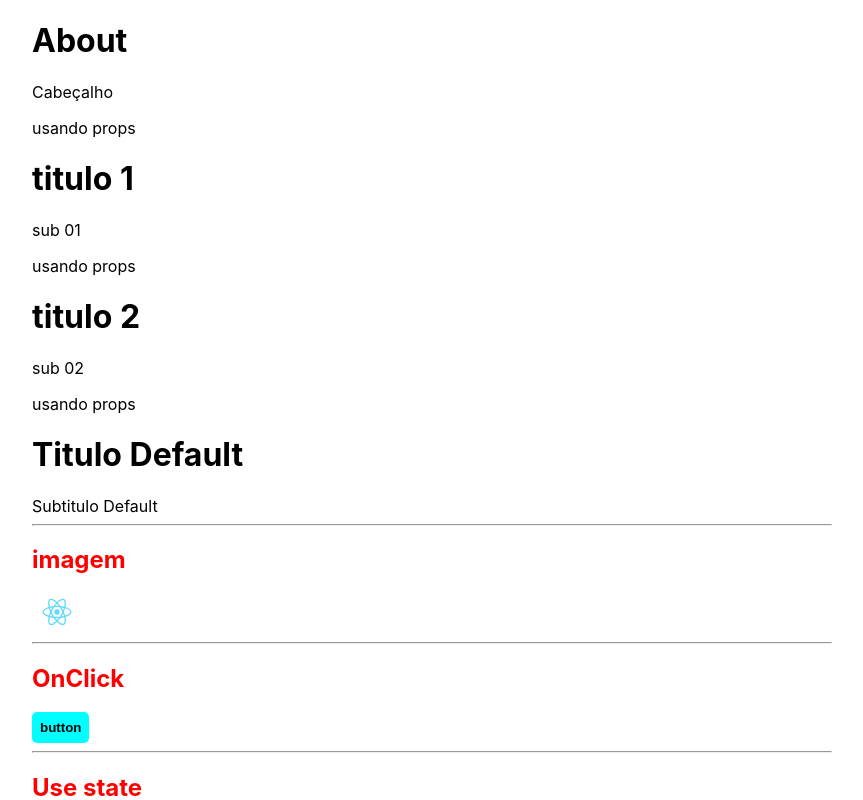
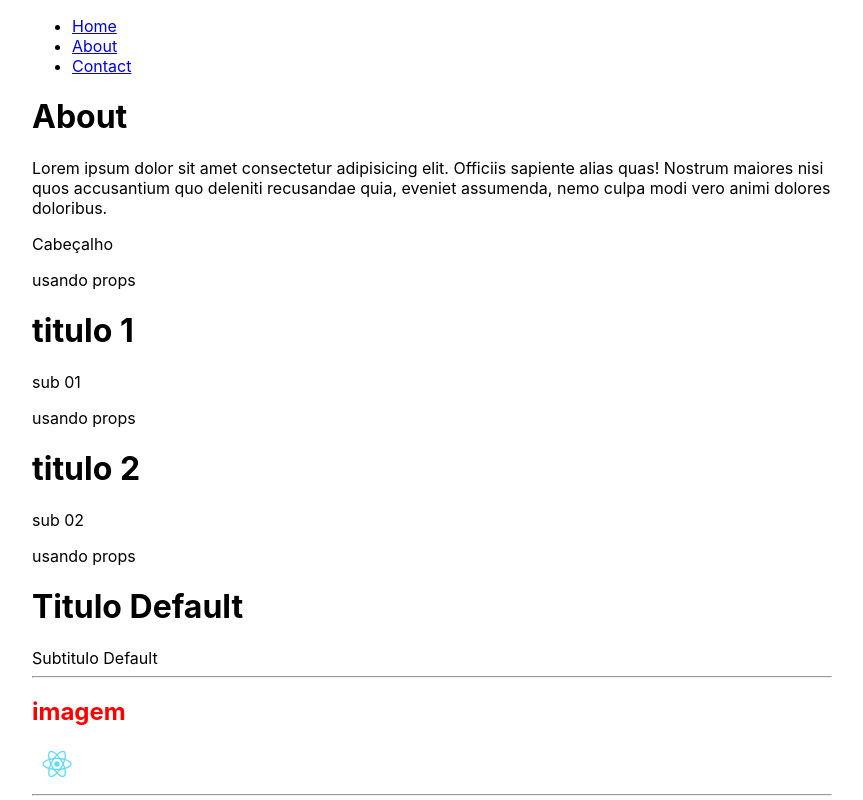
Before and after one commit to wagstalos/study-reactjs-codeboost, a React (Create React App) app: page /about in a window 1280 px wide. Shown: the top 800 px of the page, without its empty margins (208-1071 px from the left). Built offline with nearby package versions, Linux system fonts and the light colour scheme.

Commit message:
link navigation

```diff
--- a/src/App.js
+++ b/src/App.js
@@ -11,7 +11,7 @@ import TextoComBotao from "./components/TextWithButton";
 import Input from "./components/Input";
 import TextArea from "./components/Textarea";
 import Select from "./components/Select";
-import Radio from "./components/Radio"
+import Radio from "./components/Radio";
 import Checkbox from "./components/Checkbox";
 import Map from "./components/Map";
 
@@ -20,7 +20,8 @@ import User from "./components/User";
 import Card from "./components/style-components/Card";
 
 import { Router } from "./Router";
-import { BrowserRouter } from "react-router-dom"
+import { BrowserRouter } from "react-router-dom";
+import { Navigation } from "./components/Navigation";
 
 function App() {
   const [count, setCount] = useState(0);
@@ -30,10 +31,10 @@ function App() {
   }
   return (
     <BrowserRouter>
+
       <div className="container">
-
+        <Navigation />
         <Router />
-
 
         <Header />
         <Title titulo="titulo 1" subtitulo="sub 01" />
@@ -80,10 +81,7 @@ function App() {
           <Card />
         </div>
 
-
-      <footer>
-        desenvolvido por : Wagner
-      </footer>
+        <footer>desenvolvido por : Wagner</footer>
       </div>
     </BrowserRouter>
   );
--- /dev/null
+++ b/src/components/Navigation/index.jsx
@@ -0,0 +1,16 @@
+import { Link } from 'react-router-dom'
+export function Navigation(){
+    return(
+        <ul>
+            <li>
+                <Link to="/">Home</Link>
+            </li>
+            <li>
+                <Link to="/about">About</Link>
+            </li>
+            <li>
+                <Link to="/contact">Contact</Link>
+            </li>
+        </ul>
+    )
+}
--- a/src/pages/About.jsx
+++ b/src/pages/About.jsx
@@ -2,6 +2,7 @@ export function About(){
     return(
         <div>
             <h1>About</h1>
+            <p>Lorem ipsum dolor sit amet consectetur adipisicing elit. Officiis sapiente alias quas! Nostrum maiores nisi quos accusantium quo deleniti recusandae quia, eveniet assumenda, nemo culpa modi vero animi dolores doloribus.</p>
         </div>
     )
 }
```
Lines whose indentation alone changed are shown as unchanged.
